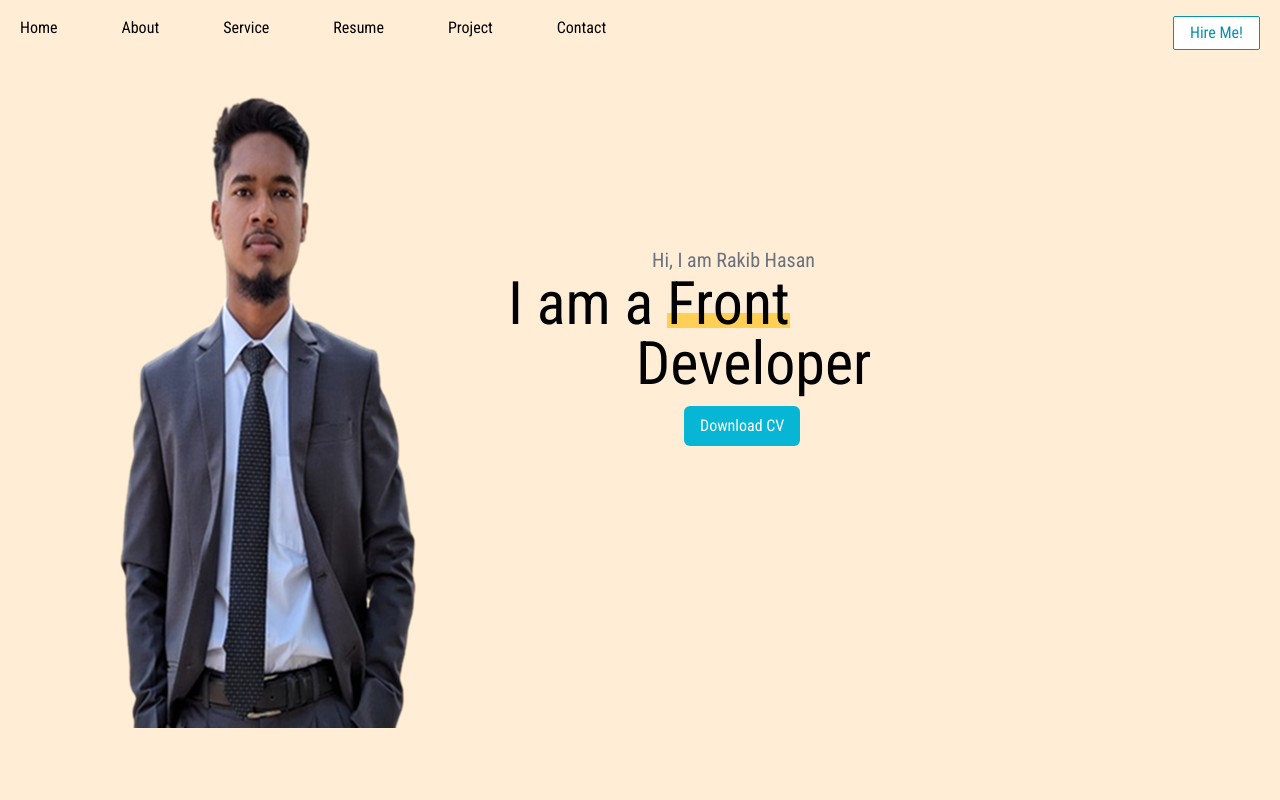
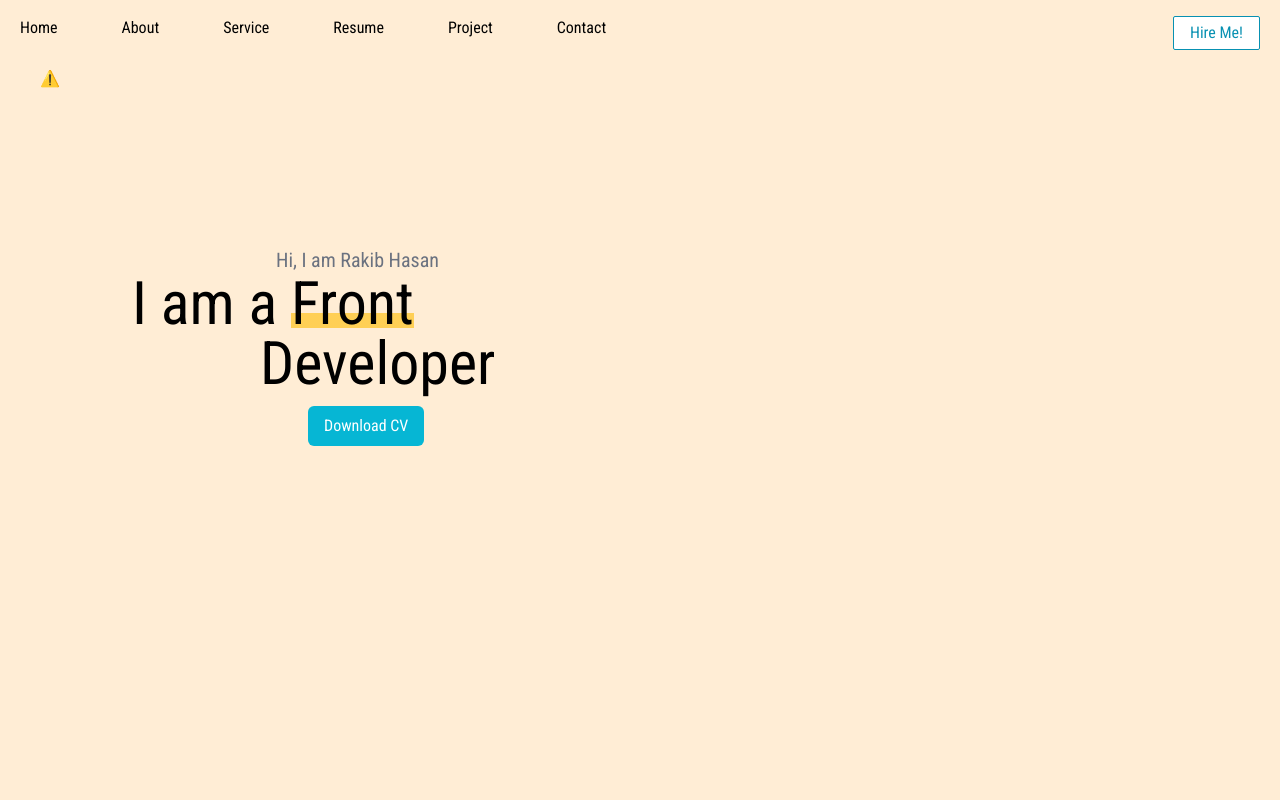
Before and after one commit to 001Rakib/Portfolio, a React (Vite) app: page / in a window 1280 px wide. Shown: the top 800 px of the page. Built offline with nearby package versions, Linux system fonts and the light colour scheme; no server answers.

Commit message:
added lottie animation to the banner

```diff
--- a/package.json
+++ b/package.json
@@ -12,6 +12,7 @@
   "dependencies": {
     "@emotion/react": "^11.11.4",
     "@emotion/styled": "^11.11.5",
+    "@lottiefiles/react-lottie-player": "^3.5.3",
     "@mui/icons-material": "^5.15.16",
     "@mui/material": "^5.15.16",
     "localforage": "^1.10.0",
--- a/src/components/HomePhoto/Carosel.jsx
+++ b/src/components/HomePhoto/Carosel.jsx
@@ -1,10 +1,16 @@
-import Image from "../../assets/PXL_20240213_064333141.PORTRAIT-removebg-preview.png";
+// import Image from "../../assets/PXL_20240213_064333141.PORTRAIT-removebg-preview.png";
+import { Player } from "@lottiefiles/react-lottie-player";
 import { Typewriter } from "react-simple-typewriter";
 const Carosel = () => {
   return (
-    <div className="max-w-screen-xl mx-auto px-10 flex">
+    <div className="max-w-screen-xl mx-auto px-10 flex gap-10">
       <div>
-        <img className="" src={Image} alt="" />
+        <Player
+          autoplay
+          loop
+          src="https://lottie.host/e6d3deca-fbb4-4c0e-bf1d-ab079d02527c/RGvsXhHJuD.json"
+          style={{ height: "500px", width: "500px" }}
+        ></Player>
       </div>
       <div className="font-roboto-condense mt-[15%] pl-8">
         <h1 className="text-gray-500 ml-36 text-xl">Hi, I am Rakib Hasan</h1>
```
Also changed, not shown: 1 other file (tests, documents, lock files or other folders).
